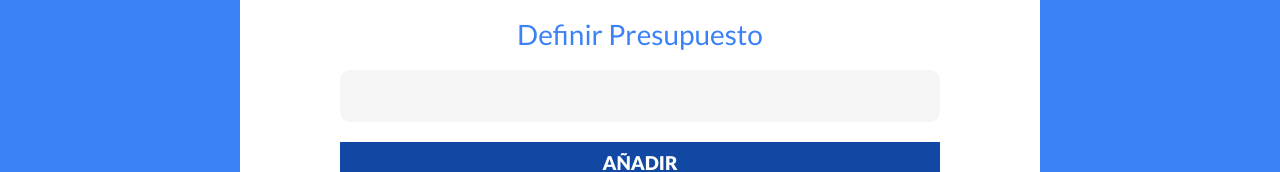
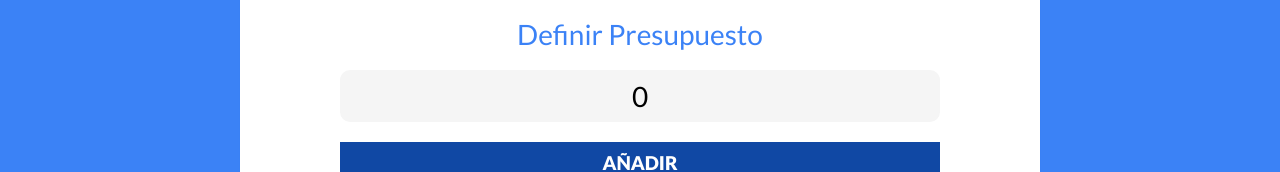
Before and after one commit to Rexpeto/control-gastos-react, a React (Vite) app: page / in a window 1280 px wide. Shown: the part 178-350 px from the top of the page. Built offline with nearby package versions, Linux system fonts and the light colour scheme.

Commit message:
Utilización de state de presupuesto

```diff
--- a/src/components/Header.jsx
+++ b/src/components/Header.jsx
@@ -1,10 +1,13 @@
 import NuevoPresupuesto from "./NuevoPresupuesto";
 
-const Header = () => {
+const Header = ({presupuesto, setPresupuesto}) => {
     return (
         <header>
             <h1>Planificador de gastos</h1>
-            <NuevoPresupuesto />
+            <NuevoPresupuesto
+                presupuesto={presupuesto}
+                setPresupuesto={setPresupuesto}
+            />
         </header>
     );
 }
--- a/src/components/NuevoPresupuesto.jsx
+++ b/src/components/NuevoPresupuesto.jsx
@@ -1,10 +1,10 @@
-const NuevoPresupuesto = () => {
+const NuevoPresupuesto = ({presupuesto, setPresupuesto}) => {
     return (
         <div className="contenedor-presupuesto contenedor sombra">
             <form className="formulario">
                 <div className="campo">
                     <label htmlFor="presupuesto">Definir Presupuesto</label>
-                    <input className="nuevo-presupuesto" type="text" name="presupuesto" id="presupuesto"/>
+                    <input className="nuevo-presupuesto" type="text" name="presupuesto" id="presupuesto" value={presupuesto} onChange={e => setPresupuesto(e.target.value)}/>
                 </div>
                 <input type="submit" value="Añadir" />
             </form>
```
